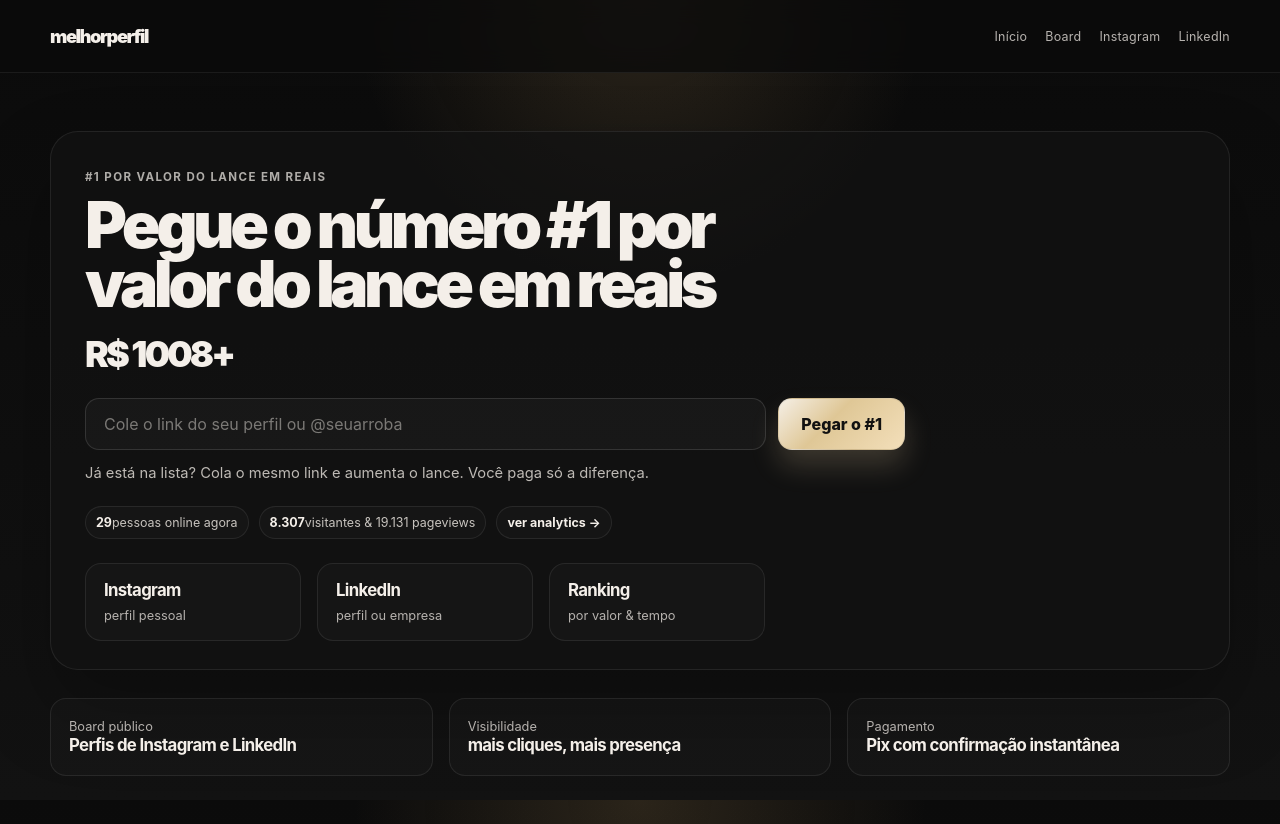
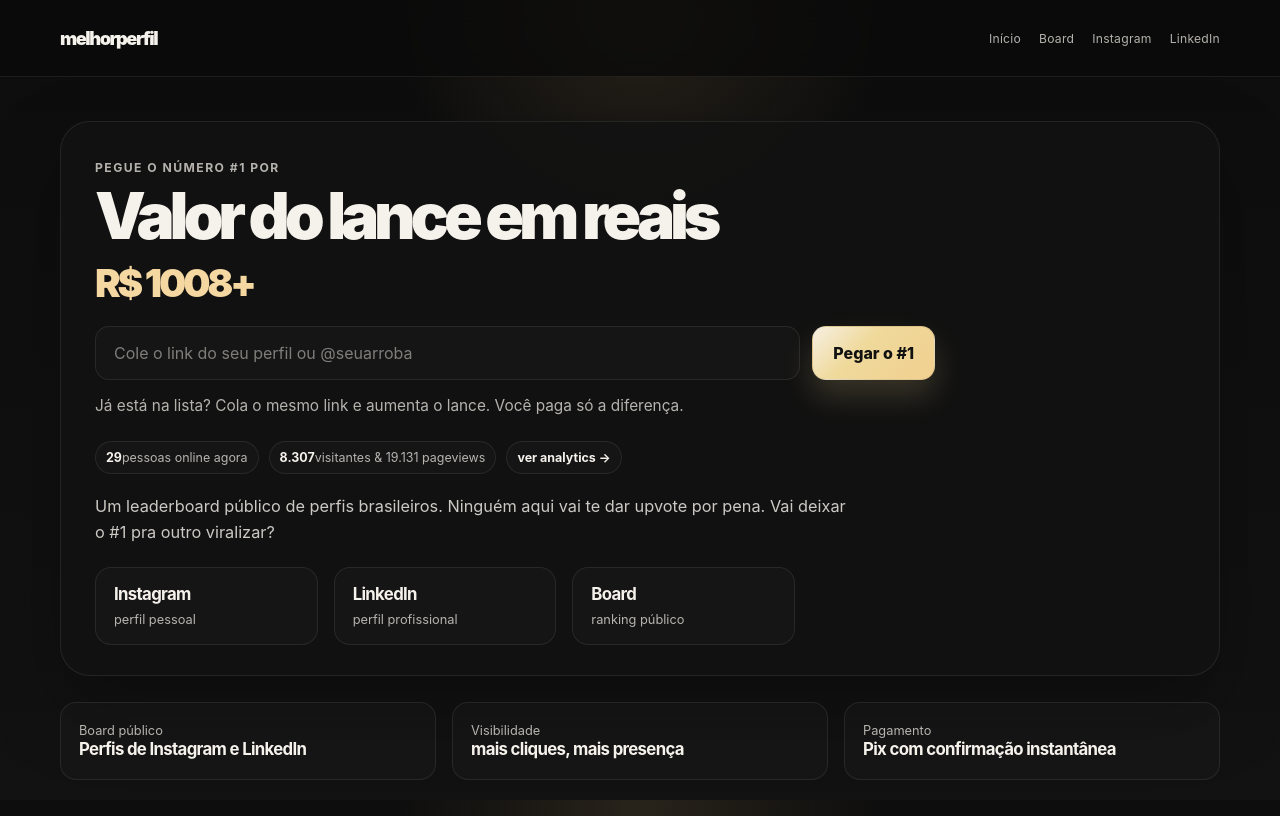
Before and after one commit to VictorOliveiraPy/Melhor-perfil-web, a Next.js app: page / in a window 1280 px wide. Built offline with nearby package versions, Linux system fonts and the light colour scheme.

Commit message:
feat(web): tighten benchmark-inspired landing and board UI

```diff
--- a/src/app/globals.css
+++ b/src/app/globals.css
@@ -1,3 +1,17 @@
+:root {
+  --bg: #0d0d0d;
+  --bg-strong: #121212;
+  --panel: rgba(17, 17, 17, 0.8);
+  --panel-strong: rgba(13, 13, 13, 0.96);
+  --card: rgba(255, 255, 255, 0.02);
+  --line: rgba(255, 255, 255, 0.08);
+  --text: #f5f1eb;
+  --muted: rgba(245, 241, 235, 0.72);
+  --gold: #f4d7a1;
+  --gold-strong: #f1c97d;
+  --shadow: rgba(0, 0, 0, 0.28);
+}
+
 html, body, #__next {
   height: 100%;
 }
@@ -14,9 +28,9 @@ body {
   margin: 0;
   font-family: "Inter", "Segoe UI", sans-serif;
   background:
-    radial-gradient(circle at top, rgba(188, 151, 94, 0.18), transparent 28%),
-    linear-gradient(180deg, #0b0b0b 0%, #121212 100%);
-  color: #f4efe9;
+    radial-gradient(circle at top, rgba(236, 197, 124, 0.12), transparent 24%),
+    linear-gradient(180deg, #0d0d0d 0%, #121212 100%);
+  color: var(--text);
 }
 
 img {
@@ -31,7 +45,7 @@ textarea {
 }
 
 .container {
-  max-width: 1220px;
+  max-width: 1200px;
   margin: 0 auto;
   padding: 0 20px;
 }
@@ -40,29 +54,23 @@ textarea {
   position: sticky;
   top: 0;
   z-index: 10;
-  background: rgba(11, 11, 11, 0.78);
+  background: rgba(10, 10, 10, 0.8);
   backdrop-filter: blur(12px);
-  border-bottom: 1px solid rgba(255, 255, 255, 0.07);
+  border-bottom: 1px solid var(--line);
 }
 
 .shell-header {
   display: flex;
   align-items: center;
   justify-content: space-between;
-  min-height: 72px;
-}
-
-.brand-wrap {
-  display: flex;
-  align-items: center;
-  gap: 10px;
+  min-height: 76px;
 }
 
 .brand-mark {
-  font-size: 1.15rem;
+  font-size: 1.14rem;
   font-weight: 900;
   letter-spacing: -0.08em;
-  color: #f4efe9;
+  color: var(--text);
 }
 
 .site-header nav {
@@ -72,40 +80,43 @@ textarea {
 }
 
 .site-header nav a {
-  color: rgba(244, 239, 233, 0.74);
+  color: var(--muted);
   text-decoration: none;
-  font-size: 0.78rem;
+  font-size: 0.76rem;
   letter-spacing: 0.02em;
-  transition: color 0.15s ease;
 }
 
 .site-header nav a:hover {
-  color: #f4efe9;
+  color: var(--text);
 }
 
 .main-shell {
   padding-top: 26px;
-  padding-bottom: 48px;
+  padding-bottom: 36px;
 }
 
 .landing-shell {
-  padding: 32px 0 0;
+  padding-top: 18px;
 }
 
 .hero-card {
-  width: min(1180px, 100%);
+  max-width: 1220px;
   margin: 0 auto;
-  padding: 38px 34px 28px;
-  border-radius: 28px;
-  border: 1px solid rgba(255, 255, 255, 0.08);
-  background: rgba(18, 18, 18, 0.72);
-  box-shadow: 0 38px 80px rgba(0, 0, 0, 0.28);
+  padding: 38px 34px 30px;
+  border: 1px solid var(--line);
+  border-radius: 30px;
+  background: rgba(18, 18, 18, 0.84);
+  box-shadow: 0 32px 80px var(--shadow);
+}
+
+.hero-copy {
+  max-width: 840px;
 }
 
 .eyebrow {
   margin: 0 0 12px;
-  color: rgba(244, 239, 233, 0.7);
-  font-size: 0.72rem;
+  color: var(--muted);
+  font-size: 0.76rem;
   font-weight: 700;
   letter-spacing: 0.12em;
   text-transform: uppercase;
@@ -114,62 +125,71 @@ textarea {
 .hero-card h1,
 .board-topbar h1 {
   margin: 0;
-  font-size: clamp(2.3rem, 5vw, 4.9rem);
+  font-size: clamp(2.8rem, 5vw, 5rem);
   line-height: 0.92;
-  letter-spacing: -0.07em;
+  letter-spacing: -0.08em;
   font-weight: 900;
-  color: #f4efe9;
+  color: var(--text);
 }
 
-.hero-card h1 span {
-  display: block;
+.hero-card h1 {
+  max-width: 760px;
 }
 
 .lead-line {
   margin: 18px 0 0;
-  font-size: clamp(1.6rem, 2.8vw, 3rem);
+  font-size: clamp(2rem, 3vw, 3.2rem);
+  line-height: 1;
   letter-spacing: -0.08em;
   font-weight: 900;
-  color: #f4efe9;
+  color: var(--gold);
+}
+
+.hero-liner {
+  margin: 20px 0 0;
+  max-width: 760px;
+  color: rgba(245, 241, 235, 0.82);
+  font-size: 1.02rem;
+  line-height: 1.55;
 }
 
 .hero-entry-row {
-  margin-top: 22px;
+  margin-top: 24px;
   display: flex;
   align-items: center;
   gap: 12px;
-  max-width: 820px;
+  max-width: 840px;
 }
 
 .hero-entry-row input {
   flex: 1;
-  min-height: 52px;
-  border: 1px solid rgba(255, 255, 255, 0.12);
-  background: rgba(255, 255, 255, 0.03);
+  min-height: 54px;
+  border: 1px solid var(--line);
   border-radius: 14px;
+  background: rgba(255, 255, 255, 0.02);
+  color: var(--text);
   padding: 0 18px;
-  color: #f4efe9;
   outline: none;
 }
 
 .hero-entry-row input::placeholder {
-  color: rgba(244, 239, 233, 0.45);
+  color: rgba(245, 241, 235, 0.48);
 }
 
 .hero-entry-row .primary-button {
-  min-height: 52px;
-  padding: 0 22px;
+  min-height: 54px;
+  padding: 0 20px;
   border-radius: 14px;
 }
 
 .subtext {
-  margin: 14px 0 0;
-  color: rgba(244, 239, 233, 0.76);
-  font-size: 0.92rem;
+  margin: 16px 0 0;
+  color: var(--muted);
+  font-size: 0.96rem;
 }
 
 .proof-row {
-  margin-top: 24px;
+  margin-top: 26px;
   display: flex;
   flex-wrap: wrap;
   gap: 10px;
@@ -180,33 +200,33 @@ textarea {
   align-items: center;
   padding: 8px 10px;
   border-radius: 999px;
-  border: 1px solid rgba(255, 255, 255, 0.08);
+  border: 1px solid var(--line);
   background: rgba(255, 255, 255, 0.02);
-  color: rgba(244, 239, 233, 0.8);
+  color: var(--muted);
   font-size: 0.78rem;
 }
 
 .proof-row strong {
-  color: #f4efe9;
+  color: var(--text);
 }
 
 .proof-row a {
-  color: #f4efe9;
+  color: var(--text);
   text-decoration: none;
   font-weight: 700;
 }
 
 .hero-stats {
-  margin-top: 24px;
+  margin-top: 22px;
   display: grid;
   grid-template-columns: repeat(3, minmax(0, 1fr));
   gap: 16px;
-  max-width: 680px;
+  max-width: 700px;
 }
 
 .hero-stats div,
 .brand-strip div {
-  border: 1px solid rgba(255, 255, 255, 0.08);
+  border: 1px solid var(--line);
   border-radius: 16px;
   background: rgba(255, 255, 255, 0.02);
   padding: 16px 18px;
@@ -216,79 +236,79 @@ textarea {
 .brand-strip strong {
   display: block;
   margin-bottom: 4px;
-  color: #f4efe9;
+  color: var(--text);
   font-size: 1.05rem;
   letter-spacing: -0.04em;
 }
 
 .hero-stats span,
 .brand-strip span {
-  color: rgba(244, 239, 233, 0.72);
+  color: var(--muted);
   font-size: 0.8rem;
 }
 
 .brand-strip {
-  margin-top: 28px;
+  margin-top: 26px;
   display: grid;
   grid-template-columns: repeat(3, minmax(0, 1fr));
   gap: 16px;
 }
 
 .board-page {
-  padding-top: 12px;
+  padding-top: 8px;
 }
 
 .board-topbar {
   display: flex;
   align-items: end;
   justify-content: space-between;
-  gap: 20px;
-  margin-bottom: 14px;
+  gap: 18px;
+  margin-bottom: 12px;
 }
 
 .board-topbar h1 {
-  font-size: clamp(2rem, 4vw, 3.2rem);
+  font-size: clamp(2.2rem, 4vw, 3.4rem);
 }
 
 .board-tabs {
   display: inline-flex;
   align-items: center;
   gap: 6px;
-  background: rgba(255, 255, 255, 0.04);
-  border: 1px solid rgba(255, 255, 255, 0.08);
+  padding: 4px;
   border-radius: 999px;
-  padding: 4px;
+  border: 1px solid var(--line);
+  background: rgba(255, 255, 255, 0.02);
 }
 
 .active-tab,
 .muted-tab {
+  padding: 8px 12px;
   border-radius: 999px;
-  padding: 8px 12px;
-  font-size: 0.78rem;
+  font-size: 0.76rem;
   font-weight: 700;
 }
 
 .active-tab {
-  background: linear-gradient(135deg, #f4efe9, #dcd0b1);
+  background: linear-gradient(135deg, #f7e8c7, #f4d7a1);
   color: #111111;
 }
 
 .muted-tab {
-  color: rgba(244, 239, 233, 0.78);
+  color: var(--muted);
 }
 
 .board-meta-row {
   display: flex;
+  align-items: center;
   flex-wrap: wrap;
-  align-items: center;
   gap: 8px;
-  color: rgba(244, 239, 233, 0.72);
+  color: var(--muted);
   font-size: 0.82rem;
   margin-bottom: 18px;
 }
 
 .board-meta-row a {
-  color: #f4efe9;
+  color: var(--text);
   text-decoration: none;
 }
 
@@ -299,38 +319,39 @@ textarea {
 
 .listing-row {
   display: grid;
-  grid-template-columns: minmax(0, 1.7fr) minmax(240px, 0.88fr);
-  gap: 18px;
+  grid-template-columns: minmax(0, 1.7fr) minmax(250px, 0.85fr);
+  gap: 20px;
   align-items: center;
-  padding: 16px 16px;
-  border: 1px solid rgba(255, 255, 255, 0.08);
+  padding: 16px;
   border-radius: 18px;
+  border: 1px solid var(--line);
   background: rgba(255, 255, 255, 0.02);
-  box-shadow: 0 18px 32px rgba(0, 0, 0, 0.12);
+  box-shadow: 0 16px 30px rgba(0, 0, 0, 0.12);
 }
 
 .profile-row {
   display: grid;
   grid-template-columns: auto auto minmax(0, 1fr) auto;
+  gap: 12px;
   align-items: center;
-  gap: 12px;
 }
 
 .rank-pill {
-  min-width: 40px;
+  min-width: 44px;
   text-align: center;
-  font-size: 0.72rem;
+  font-size: 0.7rem;
   font-weight: 800;
-  color: #eedaa7;
+  letter-spacing: -0.04em;
+  color: var(--gold);
 }
 
 .avatar {
-  width: 52px;
-  height: 52px;
+  width: 56px;
+  height: 56px;
+  overflow: hidden;
   border-radius: 14px;
-  overflow: hidden;
-  background: linear-gradient(135deg, #ebdfc8, #9bb3c9);
-  border: 1px solid rgba(255, 255, 255, 0.08);
+  background: linear-gradient(135deg, #eddcb5, #94a4bc);
+  border: 1px solid var(--line);
 }
 
 .avatar img {
@@ -352,58 +373,61 @@ textarea {
 
 .profile-info h3 {
   margin: 0;
-  font-size: 1.05rem;
+  font-size: 1.08rem;
   letter-spacing: -0.04em;
-  color: #f4efe9;
+  color: var(--text);
 }
 
 .profile-meta {
   margin-top: 6px;
   font-size: 0.8rem;
-  color: rgba(244, 239, 233, 0.7);
+  color: var(--muted);
 }
 
 .platform-badge {
   display: inline-flex;
+  align-items: center;
+  justify-content: center;
+  border-radius: 999px;
+  border: 1px solid var(--line);
+  background: rgba(255, 255, 255, 0.02);
   padding: 4px 7px;
-  border-radius: 999px;
-  background: rgba(255, 255, 255, 0.06);
-  color: rgba(244, 239, 233, 0.82);
   font-size: 0.68rem;
   font-weight: 700;
+  color: var(--muted);
 }
 
 .profile-link {
   display: inline-block;
   margin-top: 7px;
-  color: #f4efe9;
+  color: var(--text);
   text-decoration: none;
-  font-size: 0.8rem;
+  font-size: 0.78rem;
   font-weight: 700;
 }
 
 .profile-side {
   text-align: right;
-  min-width: 118px;
+  min-width: 130px;
 }
 
 .time-line {
   font-size: 0.7rem;
-  color: rgba(244, 239, 233, 0.58);
+  color: rgba(245, 241, 235, 0.58);
 }
 
 .bid-amount {
   margin-top: 4px;
   font-size: 1.25rem;
+  letter-spacing: -0.05em;
   font-weight: 900;
-  letter-spacing: -0.05em;
-  color: #f4efe9;
+  color: var(--text);
 }
 
 .click-counter {
   margin-top: 4px;
   font-size: 0.7rem;
-  color: rgba(244, 239, 233, 0.72);
+  color: var(--muted);
 }
 
 .cta {
@@ -415,7 +439,7 @@ textarea {
   gap: 10px;
   padding: 14px;
   border-radius: 14px;
-  border: 1px solid rgba(255, 255, 255, 0.08);
+  border: 1px solid var(--line);
   background: rgba(255, 255, 255, 0.02);
 }
 
@@ -425,7 +449,7 @@ textarea {
 }
 
 label {
-  color: rgba(244, 239, 233, 0.7);
+  color: var(--muted);
   font-size: 0.74rem;
   font-weight: 700;
 }
@@ -433,16 +457,16 @@ label {
 input,
 textarea {
   width: 100%;
-  border: 1px solid rgba(255, 255, 255, 0.12);
+  border: 1px solid var(--line);
+  border-radius: 10px;
   background: rgba(255, 255, 255, 0.02);
-  border-radius: 10px;
   padding: 10px 12px;
-  color: #f4efe9;
+  color: var(--text);
 }
 
 input::placeholder,
 textarea::placeholder {
-  color: rgba(244, 239, 233, 0.42);
+  color: rgba(245, 241, 235, 0.42);
 }
 
 textarea {
@@ -453,8 +477,8 @@ textarea {
   display: flex;
   align-items: center;
   gap: 8px;
-  font-size: 0.76rem;
-  color: rgba(244, 239, 233, 0.76);
+  font-size: 0.74rem;
+  color: var(--muted);
 }
 
 .checkbox-row input {
@@ -467,15 +491,15 @@ textarea {
   justify-content: space-between;
   gap: 10px;
   padding: 10px 12px;
+  border: 1px solid var(--line);
   border-radius: 10px;
-  background: rgba(255, 255, 255, 0.03);
-  border: 1px solid rgba(255, 255, 255, 0.08);
-  font-size: 0.75rem;
-  color: rgba(244, 239, 233, 0.8);
+  background: rgba(255, 255, 255, 0.02);
+  color: var(--muted);
+  font-size: 0.74rem;
 }
 
 .preview-box strong {
-  color: #f4efe9;
+  color: var(--text);
   font-size: 0.9rem;
 }
 
@@ -488,22 +512,22 @@ textarea {
   min-height: 44px;
   padding: 0 18px;
   border: 1px solid rgba(0, 0, 0, 0.08);
-  cursor: pointer;
   text-decoration: none;
   font-weight: 800;
+  cursor: pointer;
   transition: transform 0.15s ease, opacity 0.15s ease;
 }
 
 .primary-button {
   color: #111111;
-  background: linear-gradient(135deg, #f5efe6, #dfc796 42%, #f3dfba);
-  box-shadow: 0 16px 28px rgba(232, 205, 161, 0.2);
+  background: linear-gradient(135deg, #f7f0e2, #efd99b 40%, #f1d090);
+  box-shadow: 0 16px 30px rgba(241, 208, 144, 0.18);
 }
 
 .secondary-button {
-  color: #f4efe9;
+  color: var(--text);
   background: rgba(255, 255, 255, 0.02);
-  border-color: rgba(255, 255, 255, 0.1);
+  border-color: var(--line);
 }
 
 .primary-button:hover,
@@ -517,13 +541,13 @@ textarea {
 }
 
 .field-error {
-  color: #fbb7b1;
+  color: #f6b0a9;
   font-size: 0.72rem;
 }
 
-@media (max-width: 780px) {
+@media (max-width: 820px) {
   .hero-card {
-    padding: 26px 20px 20px;
+    padding: 28px 20px 20px;
   }
 
   .hero-entry-row {
@@ -557,8 +581,8 @@ textarea {
   .shell-header {
     flex-direction: column;
     justify-content: center;
-    padding: 10px 0 14px;
-    gap: 10px;
+    gap: 12px;
+    padding: 12px 0 14px;
   }
 }
 
--- a/src/app/page.tsx
+++ b/src/app/page.tsx
@@ -2,12 +2,11 @@ export default function Home() {
   return (
     <main className="landing-shell">
       <section className="hero-card">
-        <p className="eyebrow">#1 por valor do lance em reais</p>
-        <h1>
-          Pegue o número #1 por
-          <span> valor do lance em reais</span>
-        </h1>
-        <p className="lead-line">R$ 1008+</p>
+        <div className="hero-copy">
+          <p className="eyebrow">Pegue o número #1 por</p>
+          <h1>Valor do lance em reais</h1>
+          <p className="lead-line">R$ 1008+</p>
+        </div>
 
         <div className="hero-entry-row" aria-label="Formulário de submissão do perfil">
           <input type="text" placeholder="Cole o link do seu perfil ou @seuarroba" />
@@ -24,6 +23,11 @@ export default function Home() {
           <span><a href="https://www.himetrica.com/share/melhorlance.dev" target="_blank" rel="noreferrer">ver analytics →</a></span>
         </div>
 
+        <p className="hero-liner">
+          Um leaderboard público de perfis brasileiros. Ninguém aqui vai te dar upvote por pena.
+          Vai deixar o #1 pra outro viralizar?
+        </p>
+
         <div className="hero-stats">
           <div>
             <strong>Instagram</strong>
@@ -31,11 +35,11 @@ export default function Home() {
           </div>
           <div>
             <strong>LinkedIn</strong>
-            <span>perfil ou empresa</span>
+            <span>perfil profissional</span>
           </div>
           <div>
-            <strong>Ranking</strong>
-            <span>por valor &amp; tempo</span>
+            <strong>Board</strong>
+            <span>ranking público</span>
           </div>
         </div>
       </section>
```
